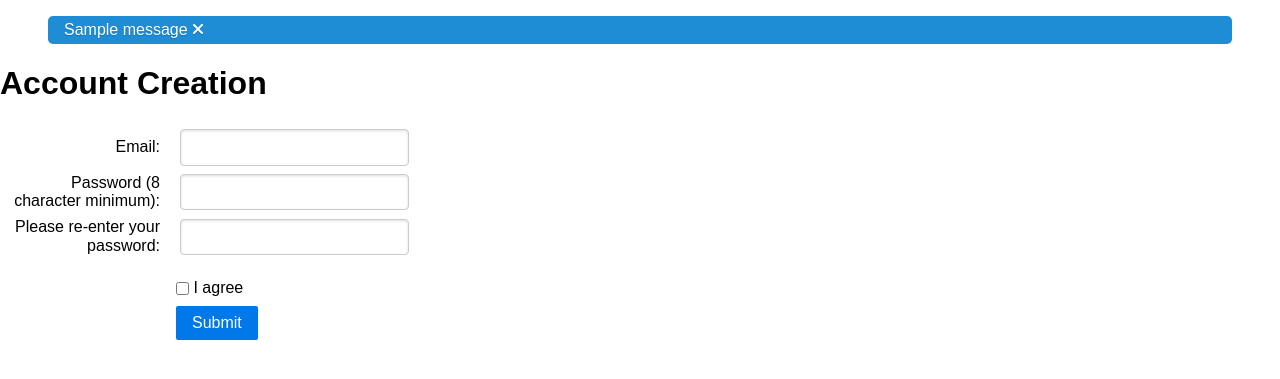
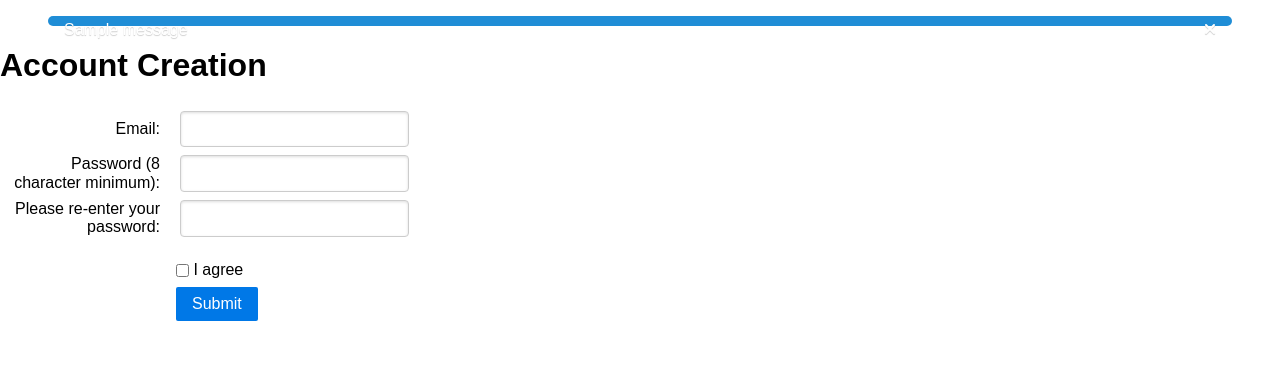
Before and after one commit to Ewolly/IOTWeb, a Flask app: page /sign-up in a window 1280 px wide. Shown: the top 379 px of the page. Run offline with Flask 2, Linux system fonts and the light colour scheme; tables that the repository leaves empty hold one stand-in row (values such as "Sample post"); one stand-in notice (Sample message) is shown; some libraries are stand-ins or nearby versions.

```diff
--- a/static/main.css
+++ b/static/main.css
@@ -6,6 +6,14 @@ div.flash {
     color: white;
     border-radius: 5px;
     text-shadow: 0 1px 1px rgba(0, 0, 0, 0.2);
+}
+
+span.flash-message {
+	float: left;
+}
+
+i.flash-close {
+	float: right;
 }
 
 .flash-info {
--- a/templates/base.html
+++ b/templates/base.html
@@ -16,9 +16,9 @@
       {% if messages %}
         {% for category, message in messages %}
             <div class="flash flash-{{ category }}">
-              {{ message }}
+              <span class="flash-message">{{ message }}</span>
               <span id='close' onclick='this.parentNode.parentNode.removeChild(this.parentNode); return false;'>
-                <i class="fa fa-times" aria-hidden="true"></i>
+                <i class="fa fa-times flash-close" aria-hidden="true"></i>
               </span>
             </div>
           {% endfor %}
```
Also changed, not shown: templates/hello.html (+6 -12 lines).
